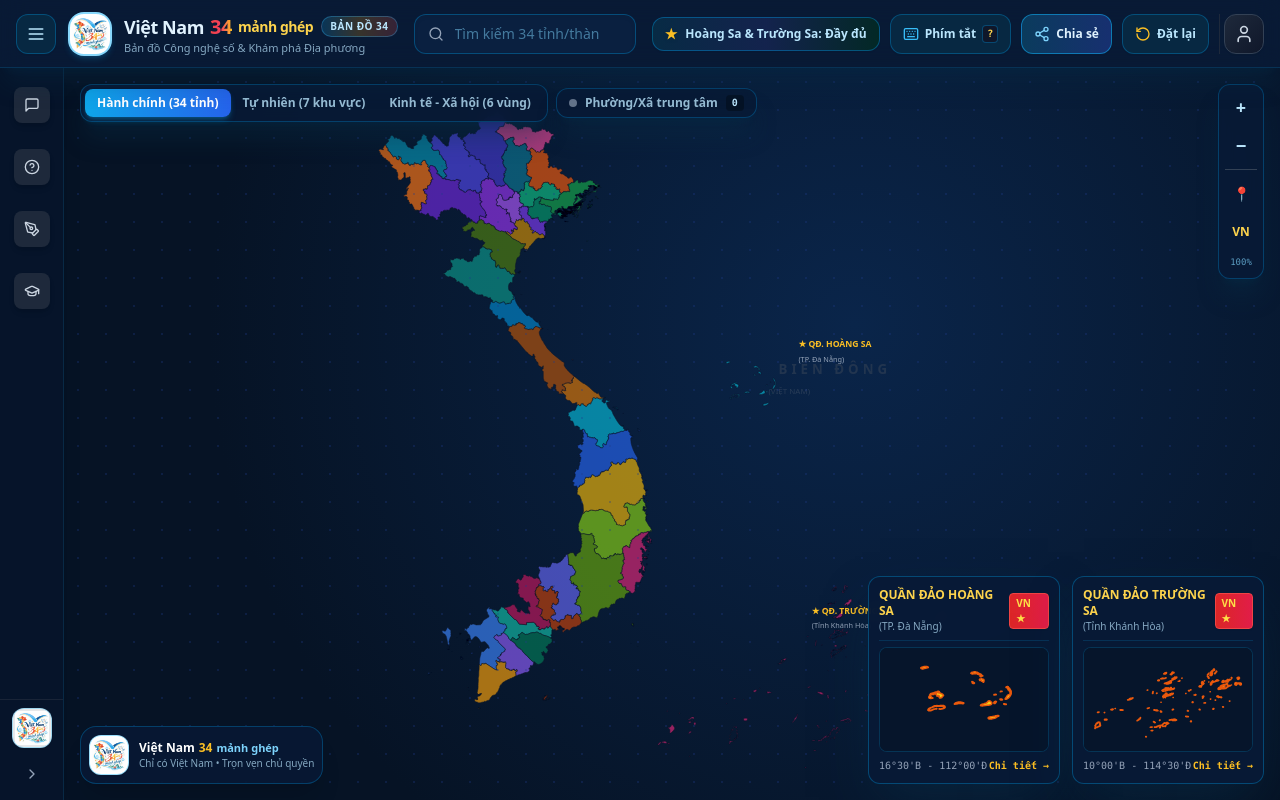
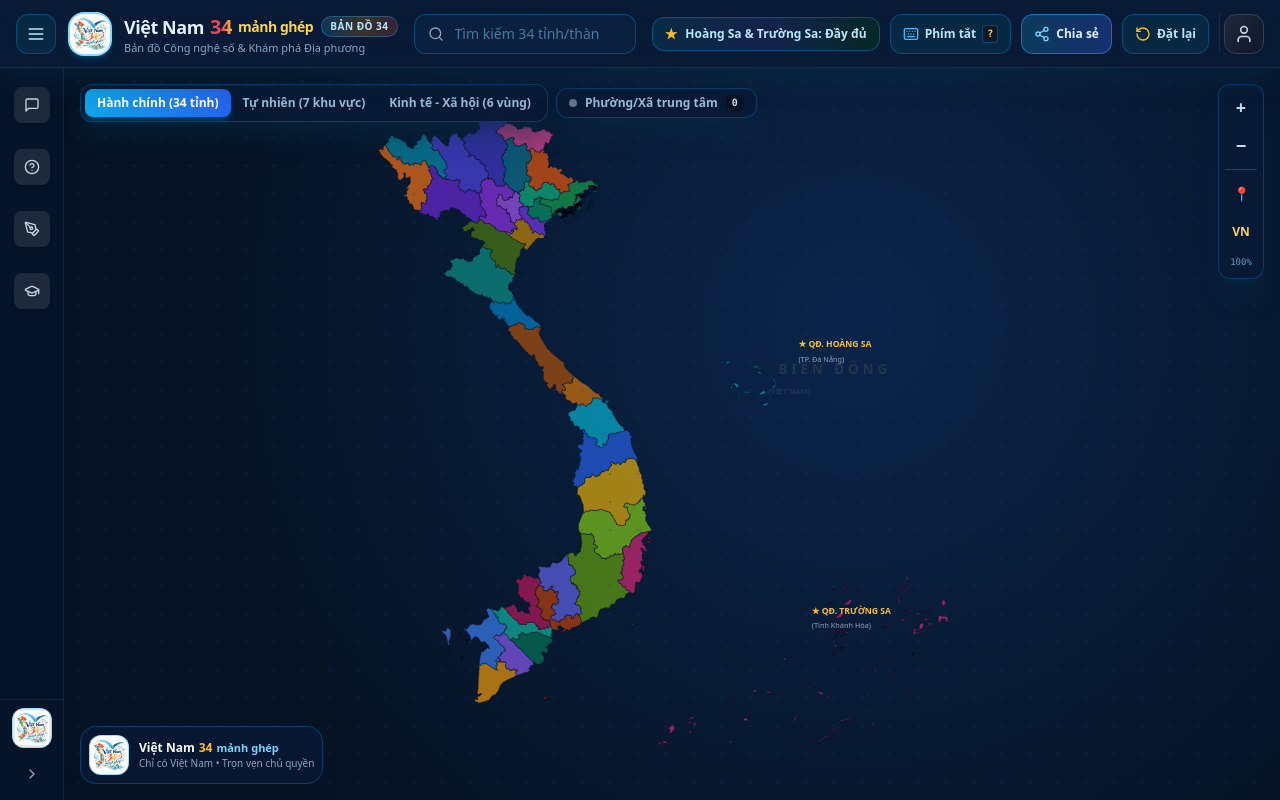
Before and after one commit to thaont05youthplus-coder/vietnam34manhghep, a Next.js app in the folder frontend/: page / in a window 1280 px wide. Built offline with nearby package versions, Linux system fonts and the light colour scheme.

Commit message:
refactor(map): remove bottom-right inset map cards to maximize map view space

```diff
--- a/frontend/components/map/VietnamMap.tsx
+++ b/frontend/components/map/VietnamMap.tsx
@@ -9,7 +9,6 @@ import {
   WardFeature,
 } from "@/types/geo";
 import { ECONOMIC_REGIONS, NATURAL_REGIONS, PROVINCE_PALETTE } from "@/lib/regions";
-import { InsetMap } from "./InsetMap";
 
 interface VietnamMapProps {
   mode: MapMode;
@@ -256,16 +255,6 @@ export const VietnamMap: React.FC<VietnamMapProps> = ({
     setPan({ x: 0, y: 0 });
     setActiveWardId(null);
   };
-
-  // Find Da Nang and Khanh Hoa features for inset maps
-  const daNangFeature = useMemo(
-    () => geoData?.features.find((f) => f.properties.provinceCode === "VN48") || null,
-    [geoData]
-  );
-  const khanhHoaFeature = useMemo(
-    () => geoData?.features.find((f) => f.properties.provinceCode === "VN56") || null,
-    [geoData]
-  );
 
   return (
     <div
@@ -739,22 +728,6 @@ export const VietnamMap: React.FC<VietnamMapProps> = ({
         </div>
       </div>
 
-      {/* 2 Inset Maps for Hoang Sa & Truong Sa (UI bottom-right) */}
-      <div className="absolute bottom-4 right-4 z-20 flex flex-col sm:flex-row gap-3">
-        <InsetMap
-          type="hoang_sa"
-          feature={daNangFeature}
-          onSelect={onSelectProvince}
-          isSelected={selectedProvince?.properties.provinceCode === "VN48"}
-        />
-        <InsetMap
-          type="truong_sa"
-          feature={khanhHoaFeature}
-          onSelect={onSelectProvince}
-          isSelected={selectedProvince?.properties.provinceCode === "VN56"}
-        />
-      </div>
-
       {/* Loading & Error States */}
       {isLoading && (
         <div className="absolute inset-0 bg-slate-950/80 flex items-center justify-center z-50">
```
Also changed, not shown: 1 other file (tests, documents, lock files or other folders).
